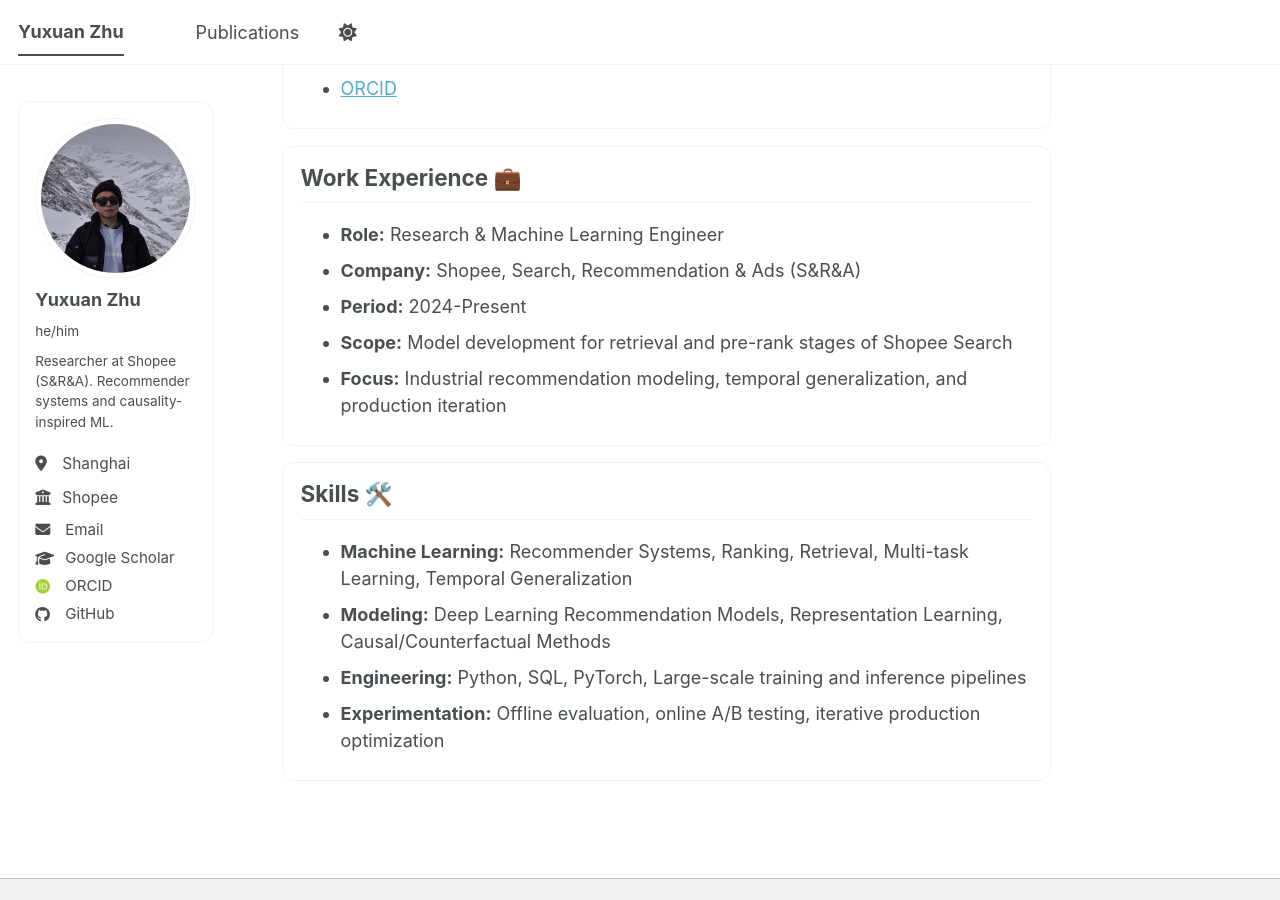
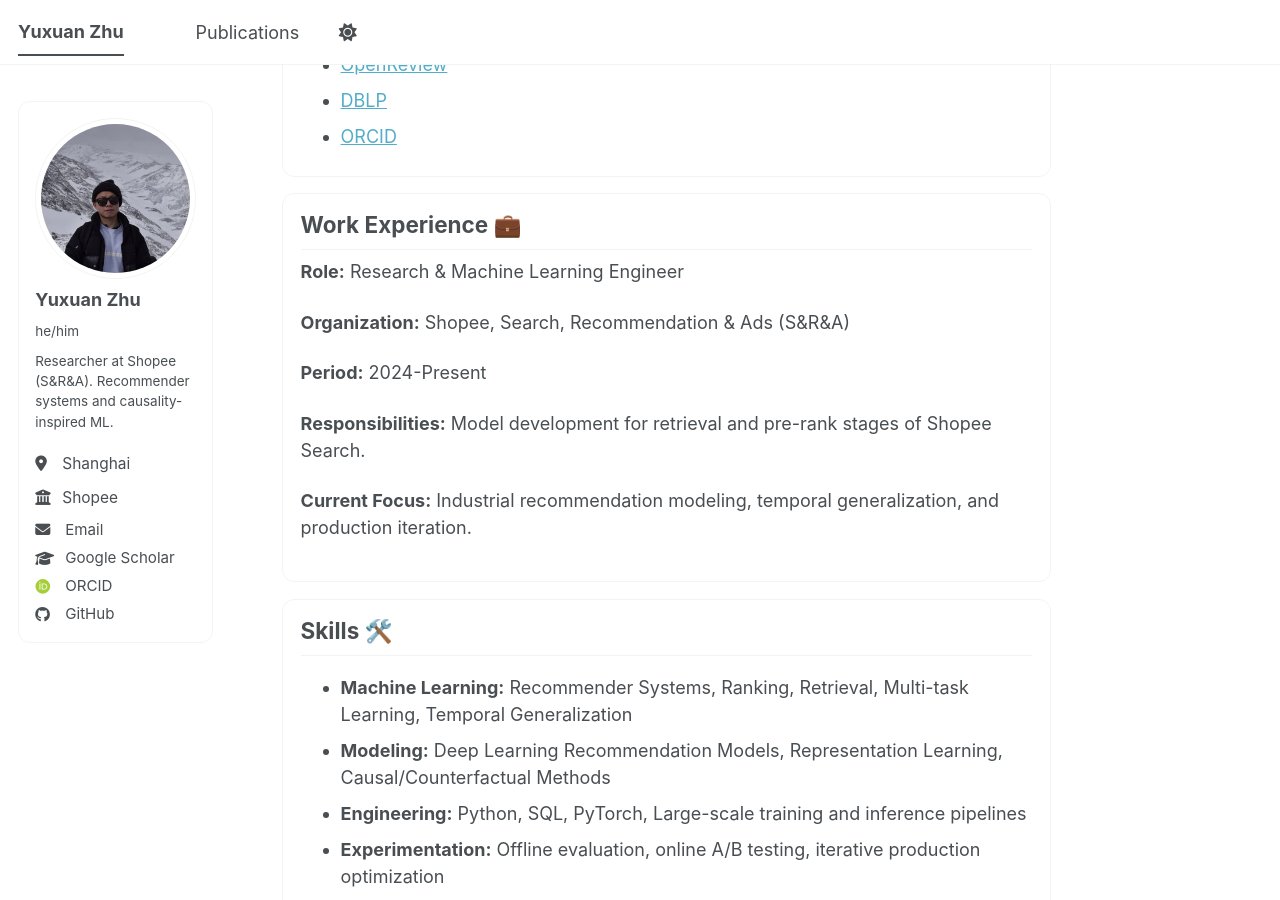
Before and after one commit to EthanChu7/yuxuan.zhu.github.io, a Jekyll site: the page built from _pages/about.md, in a window 1280 px wide and 900 px high, scrolled down 2163 px. Built offline with Jekyll 4.4.1, drawn with Linux system fonts in a browser that asks for light colours; some web fonts are replaced; a script bundle is joined from its source files by our own code; library files that are not in the unit come from our copies.

```diff
--- a/_pages/about.md
+++ b/_pages/about.md
@@ -81,13 +82,11 @@ redirect_from:
 
 <section class="content-card">
   <h2>Work Experience 💼</h2>
-  <ul>
-    <li><strong>Role:</strong> Research &amp; Machine Learning Engineer</li>
-    <li><strong>Company:</strong> Shopee, Search, Recommendation &amp; Ads (S&amp;R&amp;A)</li>
-    <li><strong>Period:</strong> 2024-Present</li>
-    <li><strong>Scope:</strong> Model development for retrieval and pre-rank stages of Shopee Search</li>
-    <li><strong>Focus:</strong> Industrial recommendation modeling, temporal generalization, and production iteration</li>
-  </ul>
+  <p><strong>Role:</strong> Research &amp; Machine Learning Engineer</p>
+  <p><strong>Organization:</strong> Shopee, Search, Recommendation &amp; Ads (S&amp;R&amp;A)</p>
+  <p><strong>Period:</strong> 2024-Present</p>
+  <p><strong>Responsibilities:</strong> Model development for retrieval and pre-rank stages of Shopee Search.</p>
+  <p><strong>Current Focus:</strong> Industrial recommendation modeling, temporal generalization, and production iteration.</p>
 </section>
 
 <section class="content-card">
```
Also changed, not shown: other parts of _pages/about.md (+1 -0 lines).
